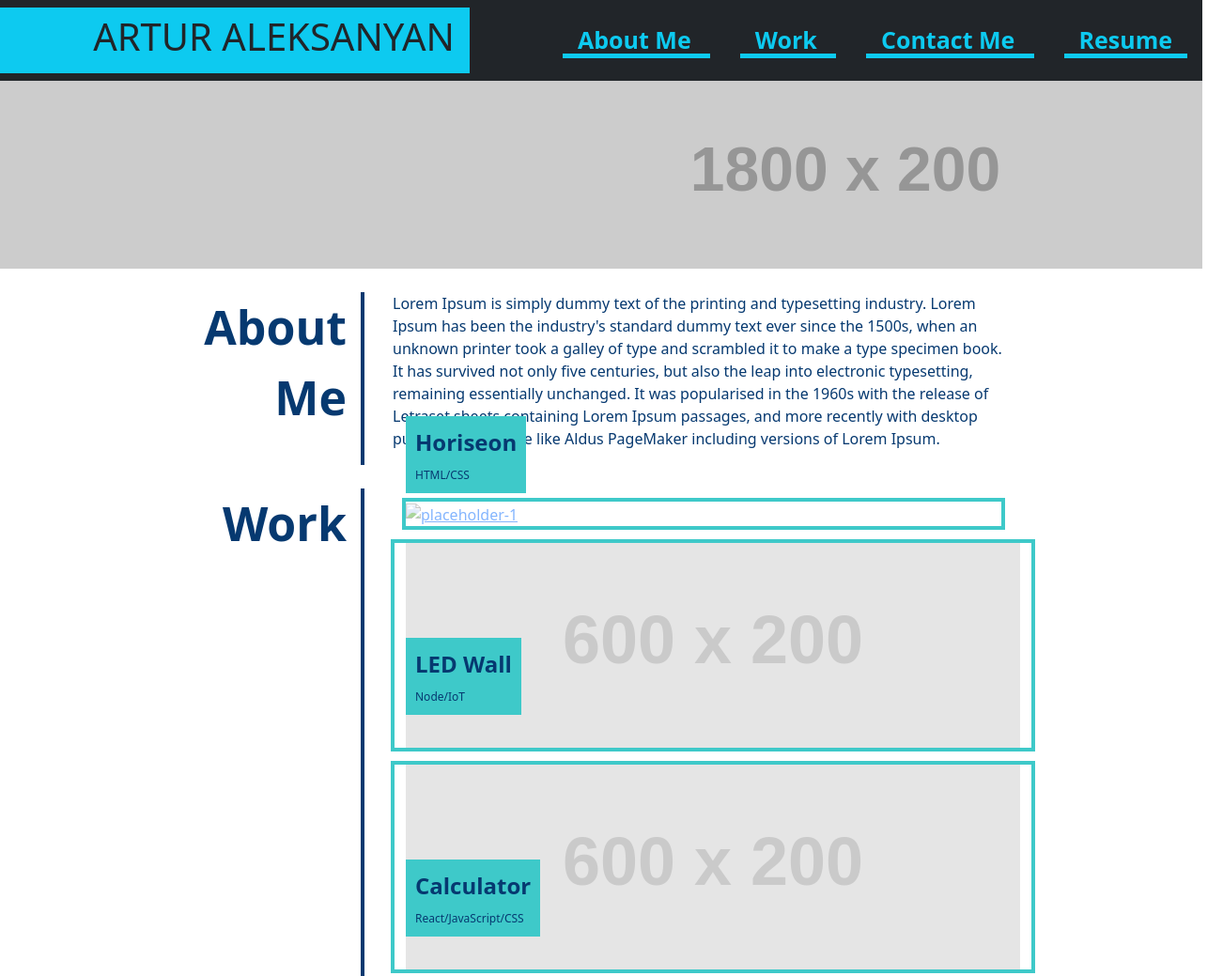
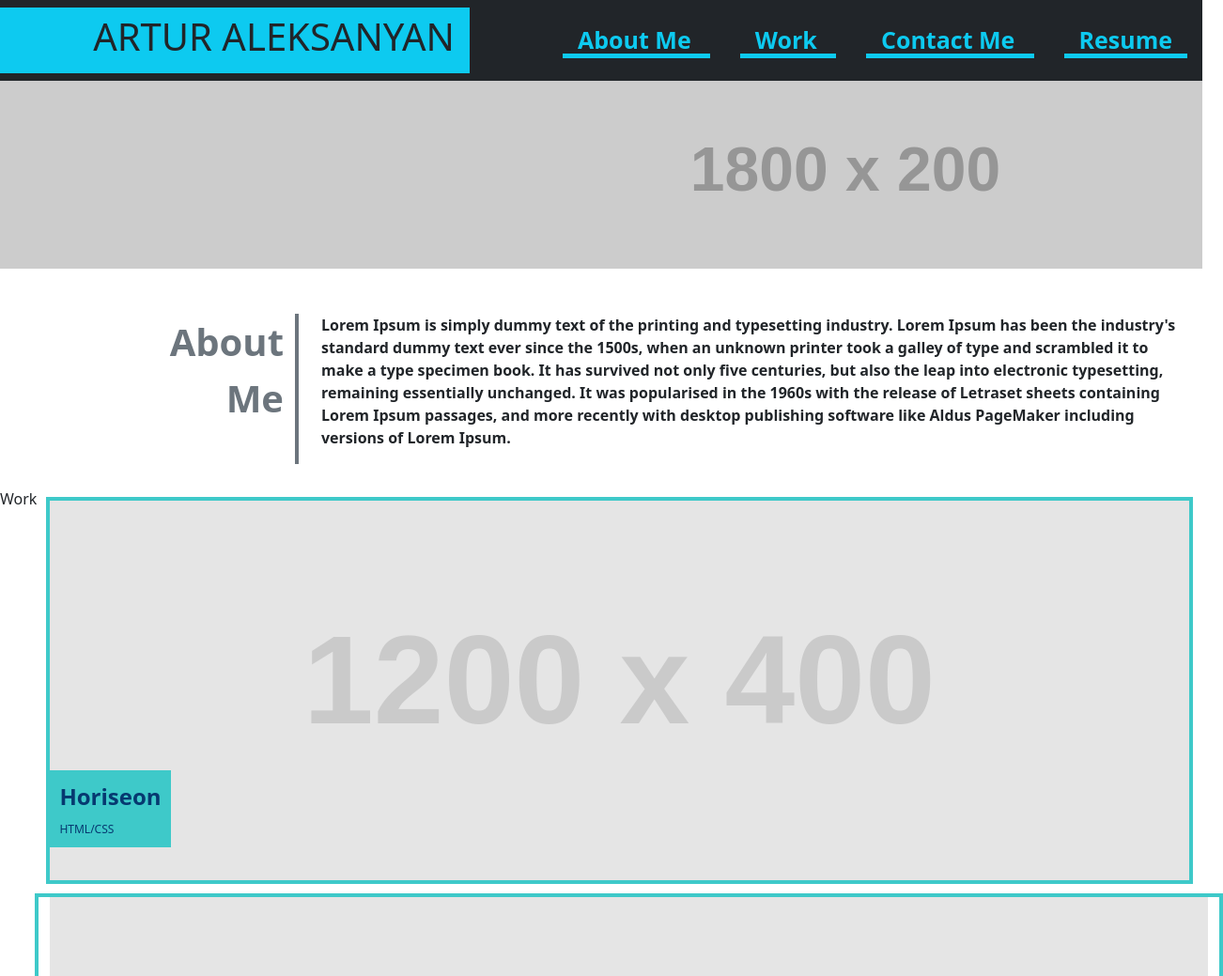
Before and after one commit to Artur0705/artur-portfolio, a plain HTML site: page index.html in a window 1280 px wide. Shown: the top 1039 px of the page at 94% size, 1302 px wide, since content can reach past the window. Drawn offline with Linux system fonts and the light colour scheme; placeholder pictures from the web are drawn by us.

Commit message:
About me section refactored

```diff
--- a/css/style.css
+++ b/css/style.css
@@ -34,26 +34,12 @@ section {
     background-size: cover;
 }
 
-.section-title {
-    text-align: right;
-    padding-right: 15px;
-    font-size: 50px;
-    width: 30%;
-}
-
-.section-title p {
-    color: var(--color-dark-blue);
-    font-weight: bold;
-    margin: 0;
-
-}
-
 .section-content {
-    padding-left: 30px;
-    padding-right: 200px;
-    width: 70%;
-    color: var(--color-dark-blue);
-    border-left: 4px solid var(--color-dark-blue);
+    /* padding-left: 30px; */
+    /* padding-right: 200px; */
+    /* width: 70%; */
+    /* color: var(--color-dark-blue); */
+    /* border-left: 4px solid var(--color-dark-blue); */
 }
 
 .project {
@@ -92,11 +78,6 @@ section {
     font-size: 12px;
 }
 
-.row {
-    display: flex;
-    flex-direction: row;
-}
-
 .contact-links {
     margin-top: 40px;
     display: flex;
--- a/index.html
+++ b/index.html
@@ -48,13 +48,13 @@
 
      <div class="bg-image"></div>
 
-    <section id="about-me">
-        <div class="section-title">
-            <p>About</p>
-            <p>Me</p>
+    <section id ="about-me" class="row mt-5 fw-bold">
+        <div class="col-3 text-secondary text-end fs-1">
+            <p class="m-0">About</p>
+            <p class="m-0">Me</p>
         </div>
 
-        <div class="section-content">
+        <div class="col-9 border-start border-secondary border-4 text-dark px-4">
             <p>Lorem Ipsum is simply dummy text of the printing and typesetting industry. Lorem Ipsum has been the industry's standard dummy text ever since the 1500s, when an unknown printer took a galley of type and scrambled it to make a type specimen book. It has survived not only five centuries, but also the leap into electronic typesetting, remaining essentially unchanged. It was popularised in the 1960s with the release of Letraset sheets containing Lorem Ipsum passages, and more recently with desktop publishing software like Aldus PageMaker including versions of Lorem Ipsum.</p>
         </div>
     </section>
@@ -69,7 +69,7 @@
 
             <div class="project">
               <a href="https://artur0705.github.io/horiseon" target="_blank">
-                  <img src="files/Horiseon.jpeg" alt="placeholder-1">
+                  <img src="https://via.placeholder.com/1200x400" alt="placeholder-1">
                   <div class="project-title-wrapper">
                     <p class="project-title">Horiseon</p>
                     <p class="project-stack">HTML/CSS</p>
```
